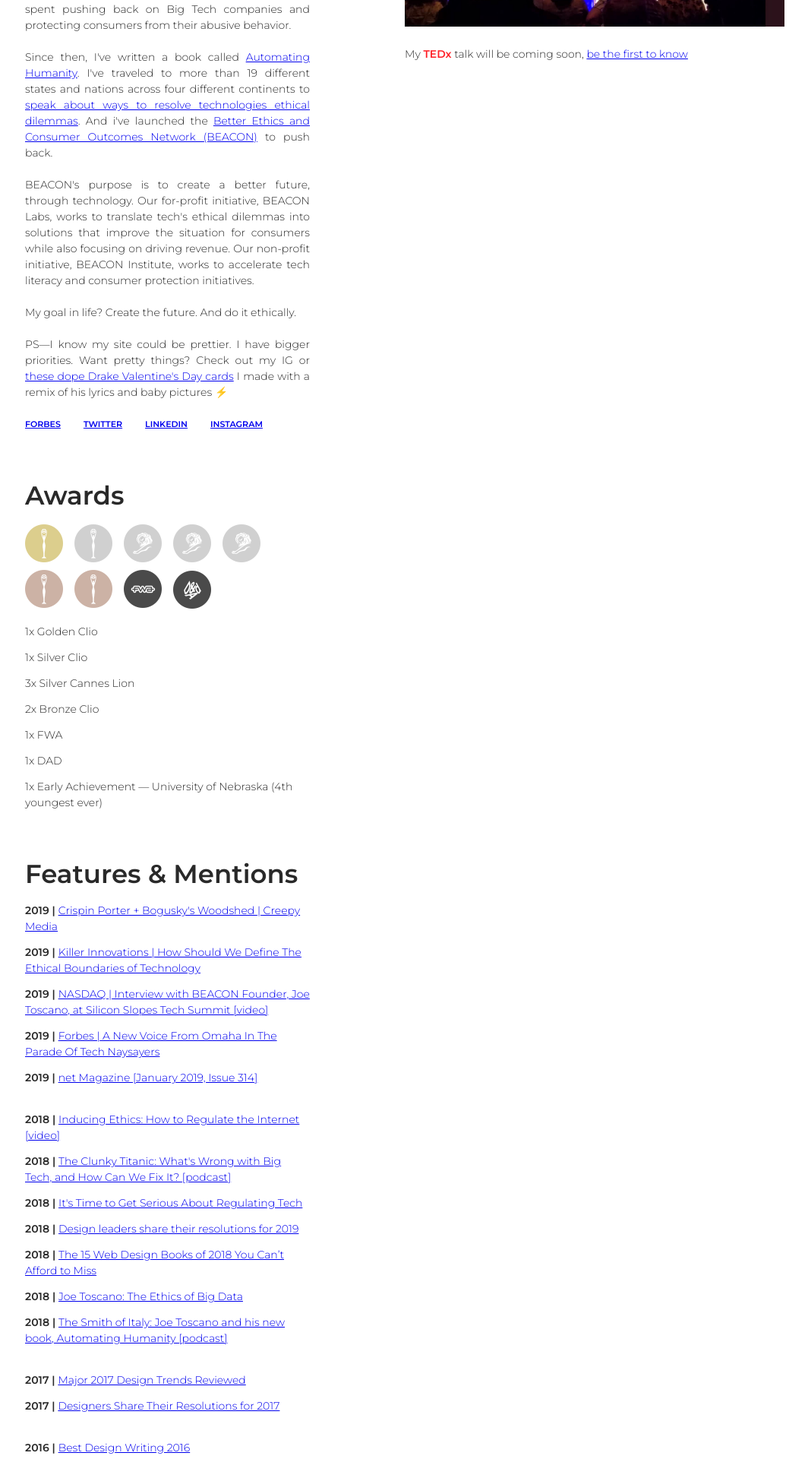
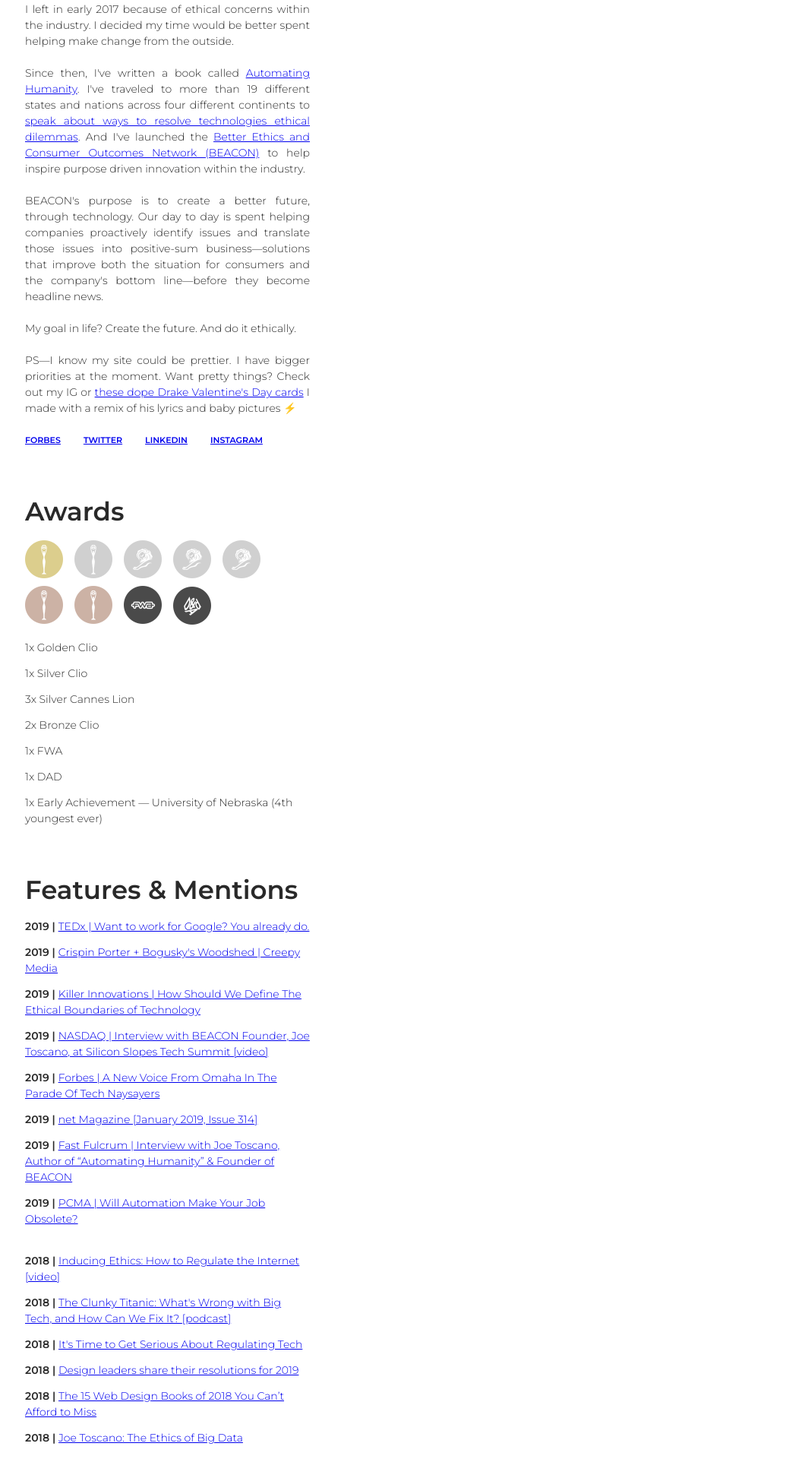
Before and after one commit to realjoet/realjoet.me-2017, a PHP site: page / in a window 1280 px wide. Shown: the part 374-2294 px from the top of the page at 76% size, without its empty margins (67-1131 px from the left). Run offline with PHP 8.4, Linux system fonts and the light colour scheme.

Commit message:
updated site with TEDx and other content

```diff
--- a/index.html
+++ b/index.html
@@ -52,8 +52,9 @@
         <!-- Add your site or application content here -->
         <div class="container">
             <div class="hero-image--container">
-                <img class="hero-image" src="styles/assets/tedxlnk.png" alt="A picture of Joe when he was cute.">
-                <p class="hero-image--description">My <span style="color: #ff2027; font-weight: 600;">TEDx</span> talk will be coming soon, <a href="https://realjoet.us12.list-manage.com/subscribe?u=c97cc3bd0015d447d4d930f4c&id=46cd29d012" target="blank">be the first to know</a></p>
+                <div class="intro-video-container">
+                    <iframe src="https://www.youtube.com/embed/zDboy_RMaXk" frameborder="0" allow="accelerometer; autoplay; encrypted-media; gyroscope; picture-in-picture" allowfullscreen></iframe>
+                </div>
             </div>
             <section class="personal-info row">
                 <h2 class="section-title">Joe Toscano <span class="social-link" id="email">( yo@realjoet.me )</span></h2>
@@ -62,22 +63,22 @@
                         Yo! My name is Joe Toscano, but my last name is hard to say so you can just call me @realjoet.
                         <br />
                         <br />
-                        I used to be an Experience Designer at R/GA on our Google team, which was embedded on campus in Mountain View. It was cool. Lots of perks. Great perks. Didn't care. That's not what I signed up for. I signed up to make a meaningful impact on the world.
+                        I used to be an Experience Designer at R/GA on our Google team, which was embedded on campus in Mountain View. It was cool. Lots of perks. Great perks. But I didn't care. That's not what I signed up for. I signed up to make a meaningful impact on the world, and as time went on I felt as if that just wasn't an option.
                         <br />
                         <br />
-                        I left in early 2017 because of ethical concerns within the industry and decided my time would be better spent pushing back on Big Tech companies and protecting consumers from their abusive behavior.
+                        I left in early 2017 because of ethical concerns within the industry. I decided my time would be better spent helping make change from the outside.
                         <br />
                         <br />
-                        Since then, I've written a book called <a href="http://bit.ly/automatingHumanity" target="blank">Automating Humanity</a>. I've traveled to more than 19 different states and nations across four different continents to <a href="https://vimeo.com/295413413?ref=em-share" target="blank">speak about ways to resolve technologies ethical dilemmas</a>. And i've launched the <a href="https://www.beacontrustnetwork.com" target="blank">Better Ethics and Consumer Outcomes Network (BEACON)</a> to push back.
+                        Since then, I've written a book called <a href="http://bit.ly/automatingHumanity" target="blank">Automating Humanity</a>. I've traveled to more than 19 different states and nations across four different continents to <a href="https://vimeo.com/295413413?ref=em-share" target="blank">speak about ways to resolve technologies ethical dilemmas</a>. And I've launched the <a href="https://www.beacontrustnetwork.com" target="blank">Better Ethics and Consumer Outcomes Network (BEACON)</a> to help inspire purpose driven innovation within the industry.
                         <br>
                         <br>
-                        BEACON's purpose is to create a better future, through technology. Our for-profit initiative, BEACON Labs, works to translate tech's ethical dilemmas into solutions that improve the situation for consumers while also focusing on driving revenue. Our non-profit initiative, BEACON Institute, works to accelerate tech literacy and consumer protection initiatives.
+                        BEACON's purpose is to create a better future, through technology. Our day to day is spent helping companies proactively identify issues and translate those issues into positive-sum business—solutions that improve both the situation for consumers and the company's bottom line—before they become headline news.
                         <br />
                         <br />
                         My goal in life? Create the future. And do it ethically.
                         <br />
                         <br />
-                        PS—I know my site could be prettier. I have bigger priorities. Want pretty things? Check out my IG or <a href="https://drake-loves-us.herokuapp.com/" target="blank">these dope Drake Valentine's Day cards</a> I made with a remix of his lyrics and baby pictures ⚡️
+                        PS—I know my site could be prettier. I have bigger priorities at the moment. Want pretty things? Check out my IG or <a href="https://drake-loves-us.herokuapp.com/" target="blank">these dope Drake Valentine's Day cards</a> I made with a remix of his lyrics and baby pictures ⚡️
                     </p>
                 </div>
                 <ul class="row section-list" id="social-links">
@@ -105,11 +106,14 @@
             <section class="mentions row">
                 <h2 class="section-title">Features & Mentions</h2>
                 <ul class="section-list" id="social-links">
+                    <li class="list-item-name"><strong>2019 | </strong><a href="https://www.youtube.com/watch?v=zDboy_RMaXk&feature=youtu.be" target="blank">TEDx | Want to work for Google? You already do.</a></li>
                     <li class="list-item-name"><strong>2019 | </strong><a href="https://thewoodshedshow.com/#S01E19" target="blank">Crispin Porter + Bogusky's Woodshed | Creepy Media</a></li>
                     <li class="list-item-name"><strong>2019 | </strong><a href="https://killerinnovations.com/the-ethical-boundaries-of-technology/" target="blank">Killer Innovations | How Should We Define The Ethical Boundaries of Technology</a></li>
                     <li class="list-item-name"><strong>2019 | </strong><a href="https://www.nasdaq.com/article/silicon-slopes-joe-toscano-founder-of-design-good-cm1091318" target="blank">NASDAQ | Interview with BEACON Founder, Joe Toscano, at Silicon Slopes Tech Summit [video]</a></li>
                     <li class="list-item-name"><strong>2019 | </strong><a href="https://www.forbes.com/sites/berlinschoolofcreativeleadership/2019/01/30/a-new-voice-from-omaha-in-the-parade-of-tech-naysayers/#5a36771f3515" target="blank">Forbes | A New Voice From Omaha In The Parade Of Tech Naysayers</a></li>
                     <li class="list-item-name"><strong>2019 | </strong><a href="https://www.myfavouritemagazines.co.uk/design/net-magazine-back-issues/net-january-2019-issue-314/" target="blank">net Magazine [January 2019, Issue 314]</a></li>
+                    <li class="list-item-name"><strong>2019 | </strong><a href="https://fastfulcrum.com/interview-with-joe-toscano-author-of-automating-humanity-founder-of-beacon/" target="blank">Fast Fulcrum | Interview with Joe Toscano, Author of “Automating Humanity” & Founder of BEACON</a></li>
+                    <li class="list-item-name"><strong>2019 | </strong><a href="https://www.pcma.org/automation-which-jobs-risk-robots/" target="blank">PCMA | Will Automation Make Your Job Obsolete?</a></li>
                     <br />
                     <li class="list-item-name"><strong>2018 | </strong><a href="https://vimeo.com/295413413" target="blank">Inducing Ethics: How to Regulate the Internet [video]</a></li>
                     <li class="list-item-name"><strong>2018 | </strong><a href="https://www.lastpodcastnetwork.com/blog/2018/11/15/episode-418-clunky-titanic?fbclid=IwAR34YLhrwQCSD-XX3JwirVRC3SDkgOQsx-YVHOvMpiZoc7zSB3UDdhUx_PQ" target="blank">The Clunky Titanic: What's Wrong with Big Tech, and How Can We Fix It? [podcast]</a></li>
@@ -131,6 +135,7 @@
             <section class="articles row">
                 <h2 class="section-title">Articles</h2>
                 <ul class="section-list" id="social-links">
+                    <li class="list-item-name"><strong>2019 | </strong><a href="https://www.forbes.com/sites/joetoscano1/2019/09/03/google-has-my-dead-grandpas-data-and-he-never-used-the-internet/" target="blank">Google Has My Dead Grandpa's Data And He Never Had The Internet</a></li>
                     <li class="list-item-name"><strong>2019 | </strong><a href="https://www.forbes.com/sites/joetoscano1/2019/07/23/the-next-wave-of-innovation-will-come-from-americas-forgotten-communities/?fbclid=IwAR1nx0EkM1w7_H1UDafjtW9wG3p-h1bPbHbACmiVY9Og0xwiUopVzAZ7DWI#62ab2a5a543a" target="blank">The Next Wave of Innovation Will Come From America's Forgotten Communities</a></li>
                     <li class="list-item-name"><strong>2019 | </strong><a href="https://www.forbes.com/sites/joetoscano1/2019/06/11/do-more-good-the-spirit-of-the-heartland-and-the-future-of-business/#427b379429aa" target="blank">Do More Good: The Spirit of the Heartland and the Future of Business</a></li>
                     <li class="list-item-name"><strong>2019 | </strong><a href="https://www.forbes.com/sites/joetoscano1/2019/04/24/the-best-way-to-avoid-data-leaks-and-privacy-scandals-dont-own-consumer-data/#c2efb5625643" target="blank">The Best Way to Avoid Data Leaks and Privacy Scandals: Don't Own Consumer Data</a></li>
@@ -168,6 +173,7 @@
                 <h2 class="section-title">Work</h2>
                 <ul class="section-list" id="social-links">
                     <li class="list-item-name">Google</li>
+                    <li class="list-item-name">Lime</li>
                     <li class="list-item-name">InVision</li>
                     <li class="list-item-name">Adweek</li>
                     <li class="list-item-name">Reply.ai</li>
--- a/styles/mobile/_main.scss
+++ b/styles/mobile/_main.scss
@@ -14,12 +14,3 @@
   position: inherit;
   width: 375px;
 }
-
-.hero-image {
-  width: 100%;
-}
-
-.hero-image--description {
-  font-size: 11px;
-  padding: 8px 0 0;
-}
--- a/styles/styles.css
+++ b/styles/styles.css
@@ -139,13 +139,21 @@ section {
 .hero-image--container {
   position: fixed;
   top: 80px;
-  left: 600px; }
-
-.hero-image {
+  left: 600px;
   width: 500px; }
 
-.hero-image--description {
-  padding: 20px 0 0; }
+.intro-video-container {
+  height: 0;
+  margin: 12px 0 0;
+  padding-bottom: 56.25%;
+  position: relative;
+  width: 100%; }
+  .intro-video-container iframe {
+    height: 100%;
+    position: absolute;
+    top: 0;
+    left: 0;
+    width: 100%; }
 
 .awards-image {
   padding: 0 0 20px; }
@@ -179,13 +187,6 @@ section {
 
   .hero-image--container {
     position: inherit;
-    width: 375px; }
-
-  .hero-image {
-    width: 100%; }
-
-  .hero-image--description {
-    font-size: 11px;
-    padding: 8px 0 0; } }
+    width: 375px; } }
 
 /*# sourceMappingURL=styles.css.map */
--- a/styles/views/_main.scss
+++ b/styles/views/_main.scss
@@ -15,14 +15,23 @@ section {
   position: fixed;
     top: 80px;
     left: 600px;
-}
-
-.hero-image {
   width: 500px;
 }
 
-.hero-image--description {
-  padding: 20px 0 0;
+.intro-video-container {
+  height: 0;
+  margin: 12px 0 0;
+  padding-bottom: 56.25%;
+  position: relative;
+  width: 100%;
+
+  iframe{
+    height: 100%;
+    position: absolute;
+      top:0;
+      left: 0;
+    width: 100%;
+  }
 }
 
 .awards-image {
```
Also changed, not shown: 1 other file.
